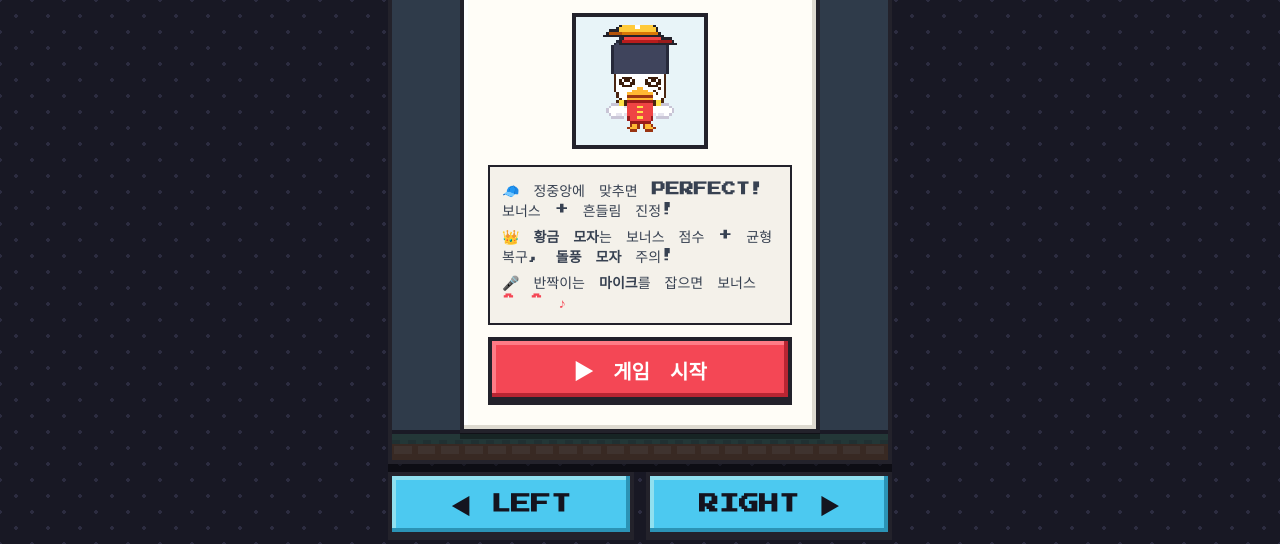
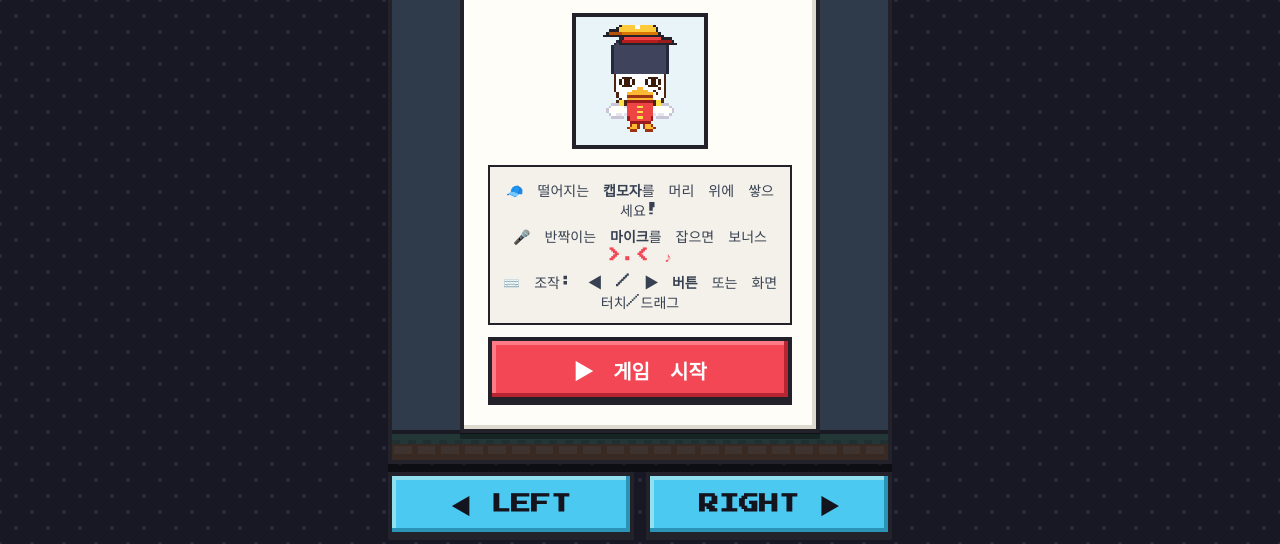
Before and after one commit to ddorymon1121/ddory_cap1121, a plain HTML site: page index.html in a window 1280 px wide. Shown: the part 256-800 px from the top of the page. Drawn offline with nearby package versions, Linux system fonts and the light colour scheme; a web font is replaced by a local one.

Commit message:
Update index.html

```diff
--- a/index.html
+++ b/index.html
@@ -197,11 +197,11 @@
             <canvas id="previewCanvas" width="128" height="128" class="w-28 h-28"></canvas>
           </div>
 
-          <div class="text-xs sm:text-sm text-gray-700 space-y-1.5 bg-[#f4f1ea] border-2 border-[#23222b] p-3 w-full text-left">
-            <p>🧢 정중앙에 맞추면 <b>PERFECT!</b> 보너스 + 흔들림 진정!</p>
-            <p>👑 <b>황금 모자</b>는 보너스 점수 + 균형 복구, <b>돌풍 모자</b> 주의!</p>
-            <p>🎤 반짝이는 <b>마이크</b>를 잡으면 보너스 <span class="text-[#f44755] font-bold">^ ^ ♪</span></p>
+          <div class="text-xs sm:text-sm text-gray-700 space-y-1.5 bg-[#f4f1ea] border-2 border-[#23222b] p-3 w-full text-<p>🧢 떨어지는 <b>캡모자</b>를 머리 위에 쌓으세요!</p>
+            <p>🎤 반짝이는 <b>마이크</b>를 잡으면 보너스 <span class="text-[#f44755] font-bold">&gt;.&lt; ♪</span></p>
+            <p>⌨️ 조작: <b>◀ / ▶ 버튼</b> 또는 화면 터치/드래그</p>
           </div>
+
 
           <button id="btn-start" type="button" class="pixel-btn pixel-btn-red w-full py-3.5 text-lg sm:text-xl font-bold animate-pixel-bounce">
             ▶ 게임 시작
@@ -359,7 +359,7 @@
     };
 
     const DUCK_BASE_GRID = [
-      "......KKKKKKKKKKKKKK......",
+          "......KKKKKKKKKKKKKK......",
       ".....KHHHHHHHHHHHHHHK.....",
       "....KHHHHHHHHHHHHHHHHK....",
       "...KHHHHHHHHHHHHHHHHHHK...",
@@ -375,34 +375,34 @@
       "..KHHHHHHHHHHHHHHHHHHHHK..",
       "..KHHHHHHHHHHHHHHHHHHHHK..",
       "...CWWWWWWWWWWWWWWWWWWC...",
-      "...CWWEEEEWWWWWWEEEEWWC...",
-      "...CWEWEEWEWWWWEWEEWEWC...",
-      "...CWEEWWEEWWWWEEWWEEWC...",
-      "...CWWEEEEWWWWWWEEEEWWC...",
-      "...CWWWWWWWWBBWWWWWWCWC...",
-      "...CWWWWWWBBBBBBWWCWWWC...",
-      "....CWWWBBBBBBBBBBWCWWC...",
-      "....CWWWOOOOOOOOOOWWWWC...",
-      ".....CWWBBBBBBBBBBWWWC....",
-      "....CYYCMMMMMMMMMMCYYC....",
-      "..GGGYYCRRRRRRRRRRCYYGGG..",
-      ".GWWWWWSRRRRYYRRRRWWWWWWG.",
-      "GWWWWWWWRRRRRRRRRRWWWWWWWG",
-      "GWWWWWWWRRRRYYRRRRWWWWWWWG",
-      ".GWWSSWSRRRRRRRRRRSWSSWWG.",
-      "..GGGGG.MRRRYYRRRM.GGGGG..",
-      "........MRRRRRRRRM........",
-      ".........MMMMMMMM.........",
-      ".........OBBO.OBBO........",
-      "........OBBBO.OBBBO.......",
-      ".........OOO...OOO........"
+      "...CWWEEEEWWWWWWEEEEWWC...", // 14: 반타원 윗눈꺼풀
+      "...CWEWEEWEWWWWEWEEWEWC...", // 15: 반타원 눈동자 + 흰자위
+      "...CWEWEEWEWWWWEWEEWEWC...", // 16: 둥근 반타원 하단 곡선
+      "...CWWEEEEWWWWWWEEEEWWC...", // 17: 반타원 밑단
+      "...CWWWWWWWWBBWWWWWWCWC...", // 18: 부리 윗부분
+      "...CWWWWWWBBBBBBWWCWWWC...", // 19: 볼 점 1
+      "....CWWWBBBBBBBBBBWCWWC...", // 20: 부리 + 볼 점 2, 3
+      "....CWWWOOOOOOOOOOWWWWC...", // 21: 부리 가운데 가로선
+      ".....CWWBBBBBBBBBBWWWC....", // 22: 부리 아랫부분
+      "....CYYCMMMMMMMMMMCYYC....", // 23: 노란 견장 + 빨간 옷 깃
+      "..GGGYYCRRRRRRRRRRCYYGGG..", // 24: 연보라 테두리 날개 + 제복
+      ".GWWWWWSRRRRYYRRRRWWWWWWG.", // 25: 날개 + 첫째 단추
+      "GWWWWWWWRRRRRRRRRRWWWWWWWG", // 26: 날개
+      "GWWWWWWWRRRRYYRRRRWWWWWWWG", // 27: 날개 + 둘째 단추
+      ".GWWSSWSRRRRRRRRRRSWSSWWG.", // 28: 날개 아랫부분
+      "..GGGGG.MRRRYYRRRM.GGGGG..", // 29: 날개 하단 테두리 + 셋째 단추
+      "........MRRRRRRRRM........", // 30: 제복 밑단
+      ".........MMMMMMMM.........", // 31: 제복 어두운 붉은색 밑단
+      ".........OBBO.OBBO........", // 32: 다리
+      "........OBBBO.OBBBO.......", // 33: 발
+      ".........OOO...OOO........"  // 34: 발바닥 테두리
     ];
 
     const HAPPY_FACE_PATCH = {
       16: "...CWWWEEWWWWWWWWEEWWWC...",
       17: "...CWWEWWEEWWWWEEWWEWWC...",
-      18: "...CEWWWWWWEWWEWWWWWWEWC...",
-      19: "...CWWWWWWWWWWWWWWWWWWC..."
+      18: "...CWWWWWWWEWWEWWWWWMEC...",
+      19: "...CWWWWWWWWWWWWWWWWWWC...",
     };
 
     function drawDuckCharacter(ctx, centerX, bottomY, pixelSize, isHappy = false, walkFrame = 0) {
```
